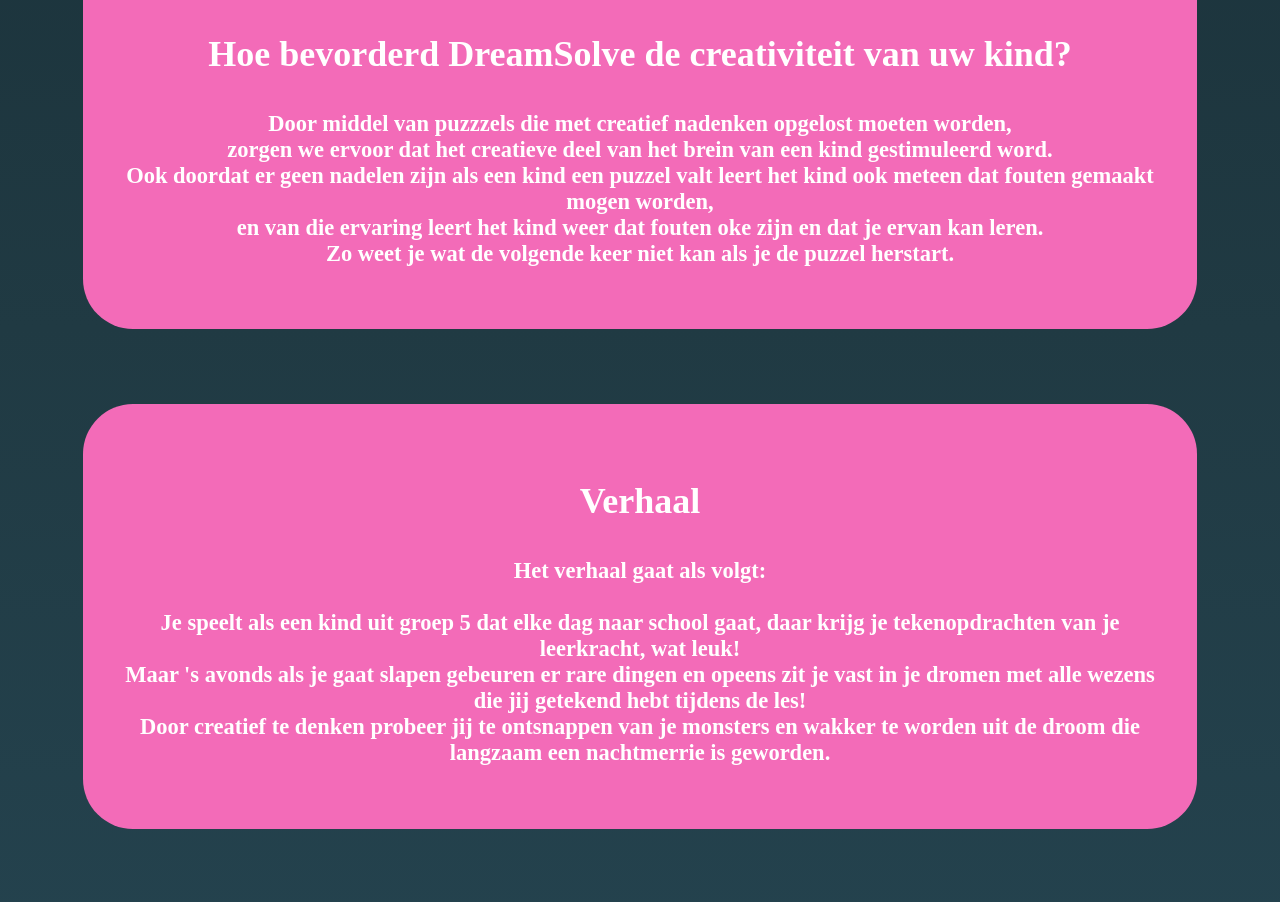
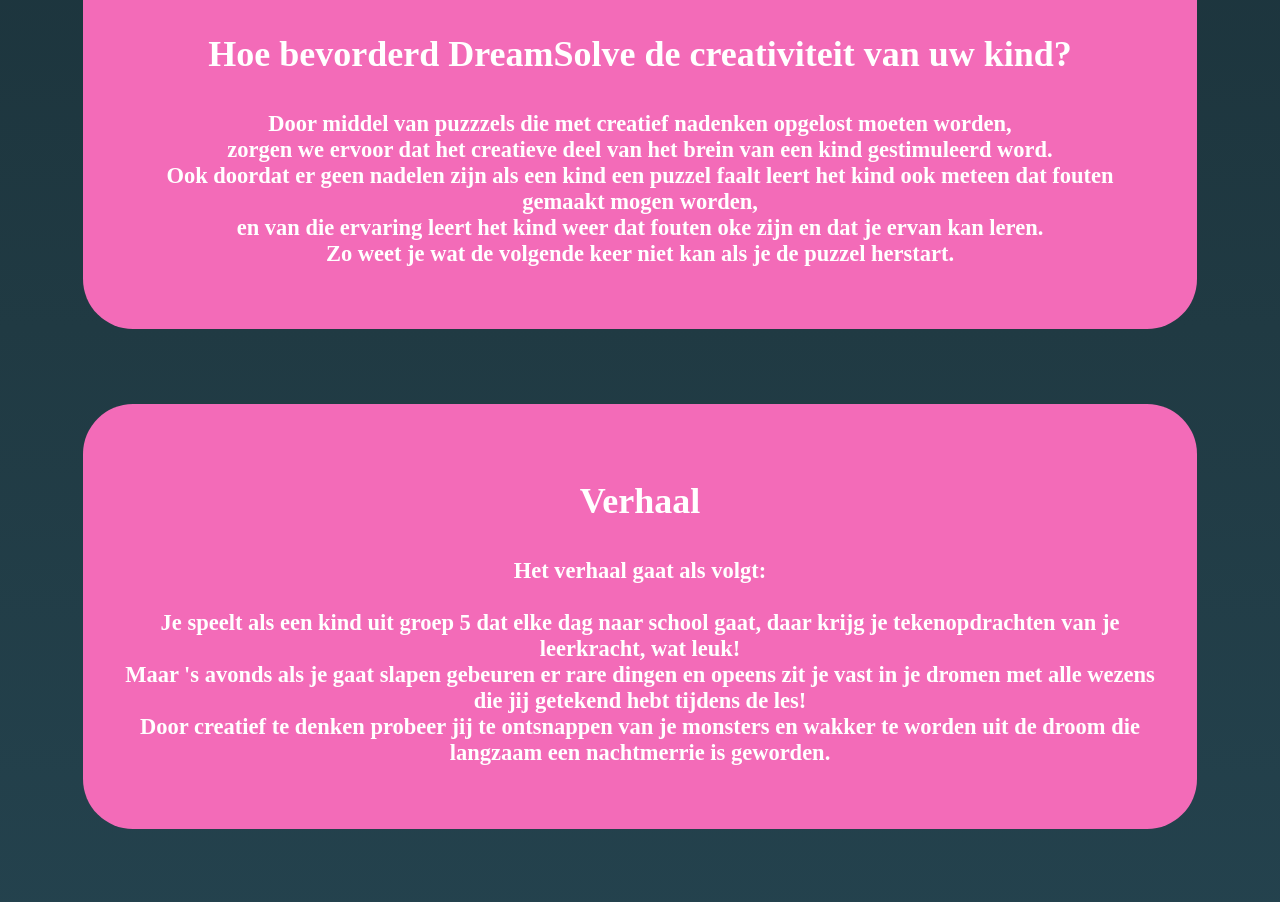
Before and after one commit to ScryTear/DreamSolve, a plain HTML site: page index.html in a window 1280 px wide. Shown: the part 1534-2436 px from the top of the page. Drawn offline with Linux system fonts and the light colour scheme; a script that the page names is missing.

Commit message:
Update index.html

```diff
--- a/index.html
+++ b/index.html
@@ -112,7 +112,7 @@
 
     <br>
 
-    Ook doordat er geen nadelen zijn als een kind een puzzel valt leert het kind ook meteen dat fouten gemaakt mogen worden,
+    Ook doordat er geen nadelen zijn als een kind een puzzel faalt leert het kind ook meteen dat fouten gemaakt mogen worden,
 
     <br>
 
```
